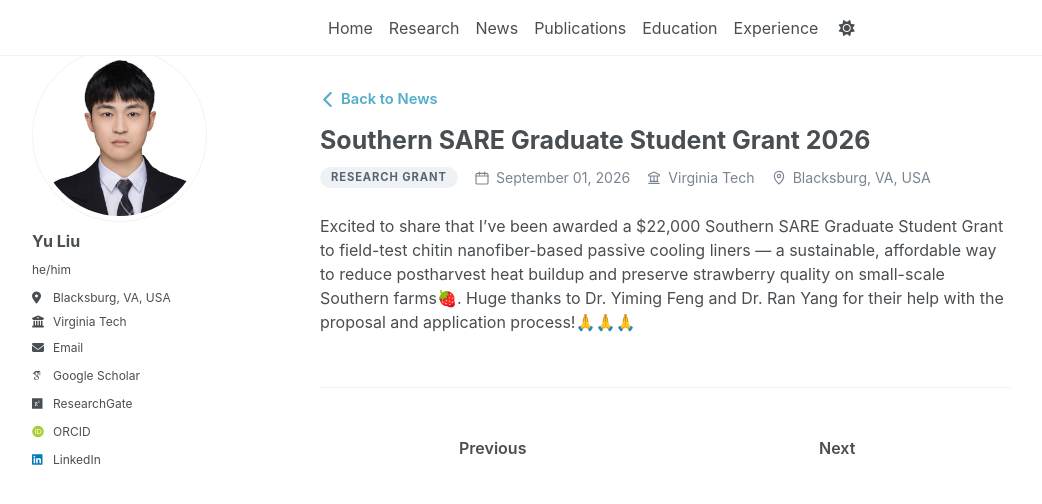
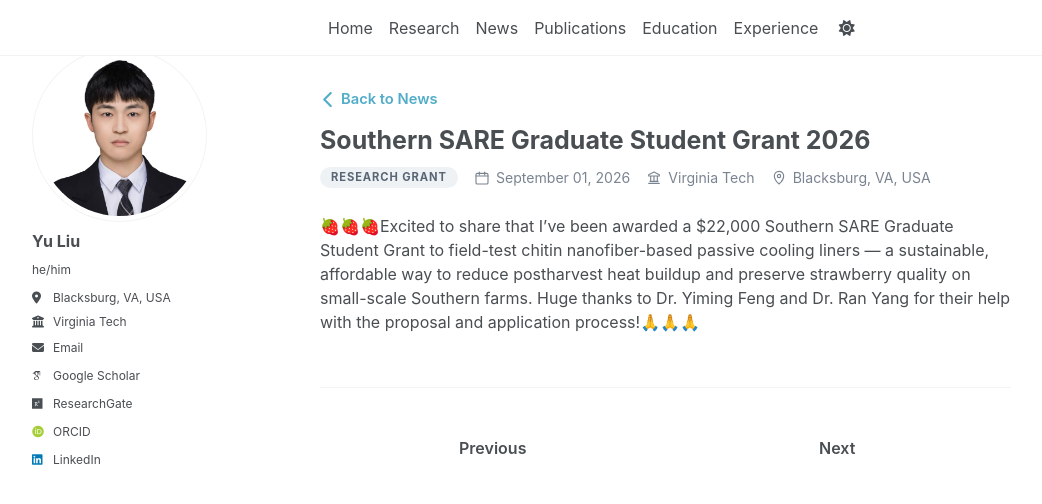
Before and after one commit to yuliu0322/yuliu0322.github.io, a Jekyll site: the page built from _talks/2026-09-01-Southern SARE Graduate Student Grant.md, in a window 1280 px wide. Shown: the top 504 px of the page, without its empty margins (48-1090 px from the left). Built offline with Jekyll 4.4.1, drawn with Linux system fonts in a browser that asks for light colours; some web fonts are replaced; a script bundle is joined from its source files by our own code; library files that are not in the unit come from our copies.

Commit message:
Update 2026-09-01-Southern SARE Graduate Student Grant.md

```diff
--- a/_talks/2026-09-01-Southern SARE Graduate Student Grant.md
+++ b/_talks/2026-09-01-Southern SARE Graduate Student Grant.md
@@ -8,4 +8,4 @@ date: 2026-09-01
 location: "Blacksburg, VA, USA"
 ---
 
-Excited to share that I've been awarded a $22,000 Southern SARE Graduate Student Grant to field-test chitin nanofiber-based passive cooling liners — a sustainable, affordable way to reduce postharvest heat buildup and preserve strawberry quality on small-scale Southern farms🍓. Huge thanks to Dr. Yiming Feng and Dr. Ran Yang for their help with the proposal and application process!🙏🙏🙏
+🍓🍓🍓Excited to share that I've been awarded a $22,000 Southern SARE Graduate Student Grant to field-test chitin nanofiber-based passive cooling liners — a sustainable, affordable way to reduce postharvest heat buildup and preserve strawberry quality on small-scale Southern farms. Huge thanks to Dr. Yiming Feng and Dr. Ran Yang for their help with the proposal and application process!🙏🙏🙏
```
